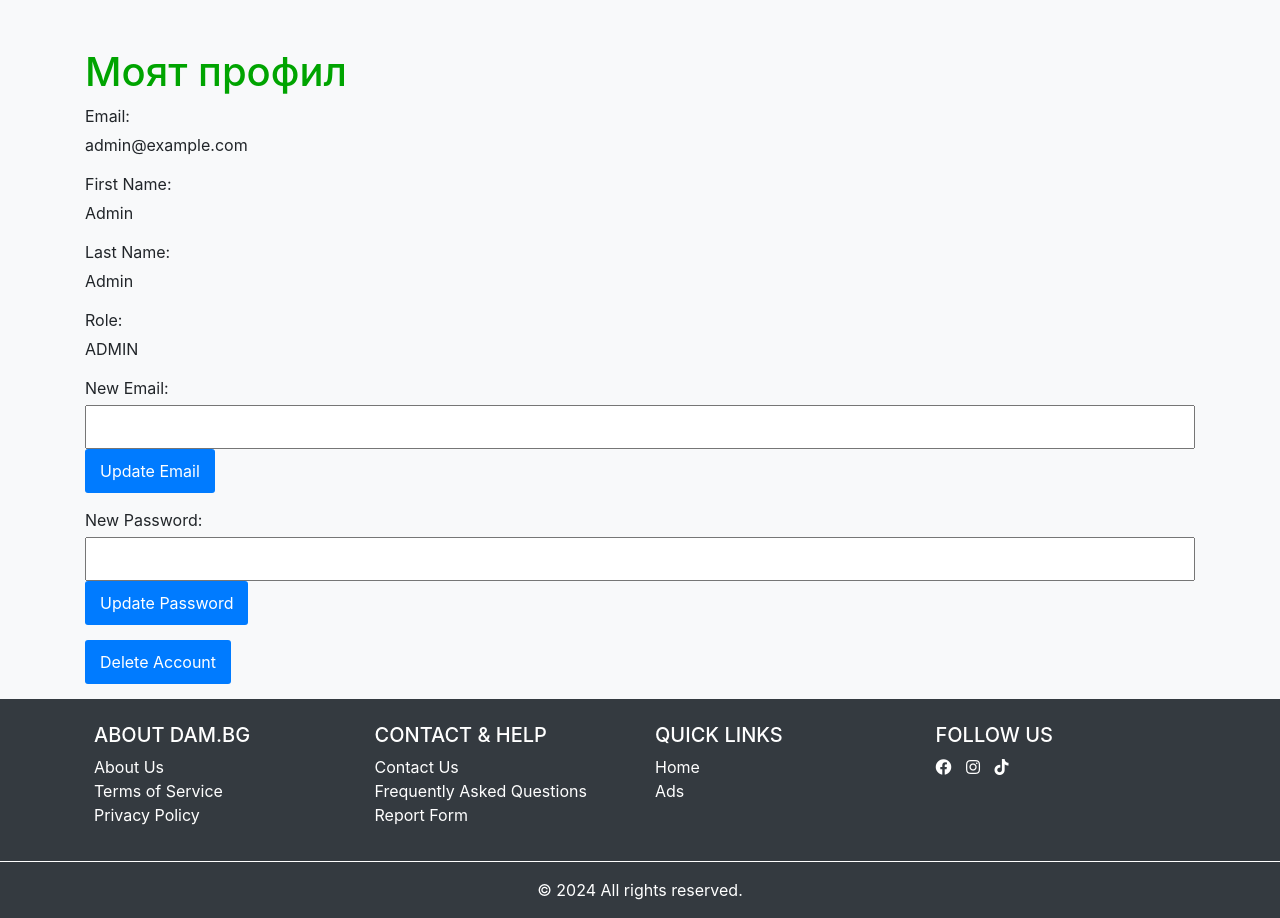
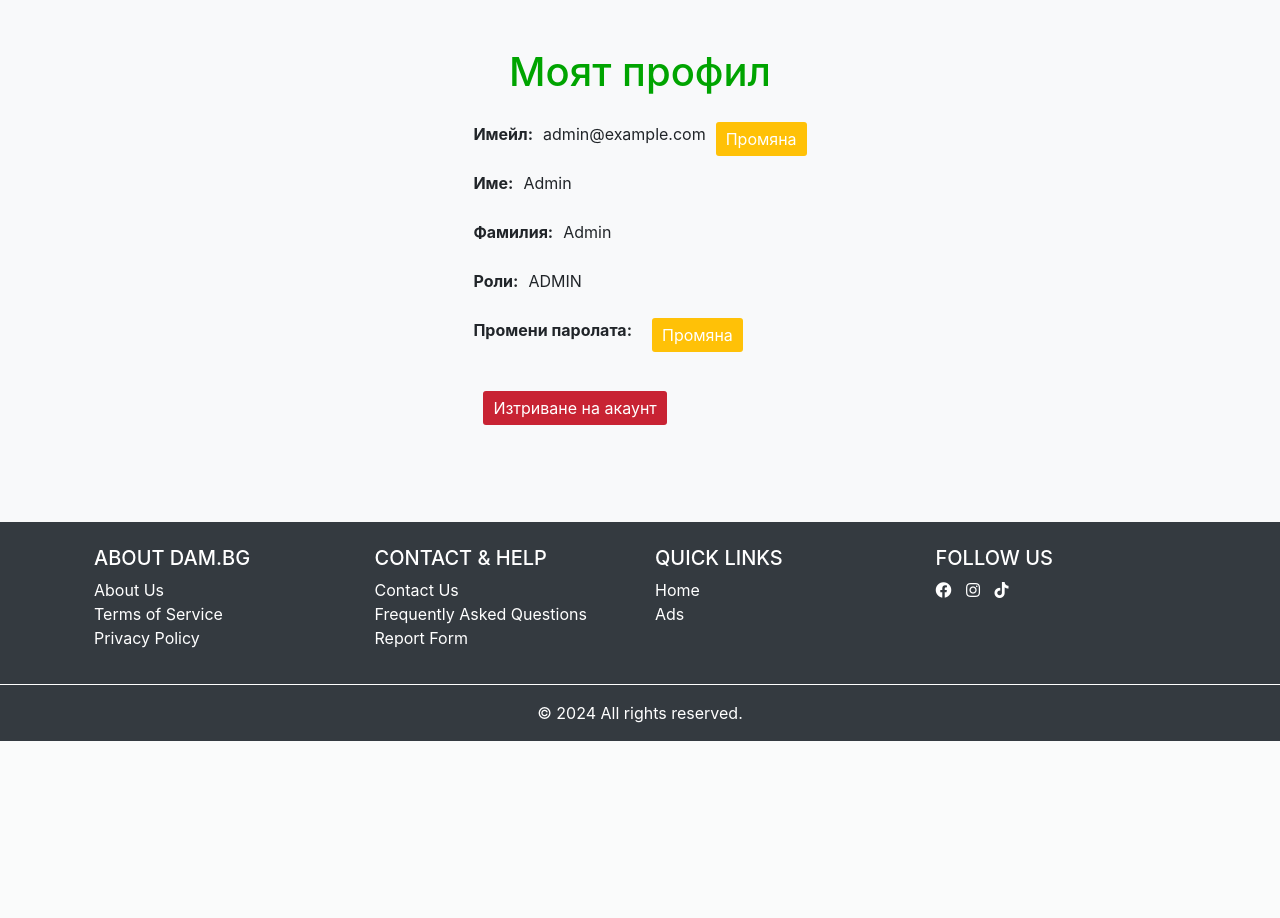
Before and after one commit to IvetoIvanova/DamApp, a Spring Boot app: page /my-profile in a window 1280 px wide. Shown: the part 59-977 px from the top of the page. After the commit the page ends 800 px from the top, so only its background shows below. Run offline with Spring Boot 4, Linux system fonts and the light colour scheme; a user stored in the database is signed in; some of the project's set-up classes (security, data sources, template engines, error pages and the like) are left out, and stand-ins take their place; some libraries are stand-ins or nearby versions.

Commit message:
Updating user profile edit functionality and account deletion
- Adding edit buttons for email and password fields in the profile page.
- Users must enter their current password to set a new password.
- Account deletion is now restricted if the user has existing advertisements.
- Improved UI/UX for profile page with edit and save/cancel options.

```diff
--- a/DamApp/src/main/java/bg/softuni/damapp/service/UserService.java
+++ b/DamApp/src/main/java/bg/softuni/damapp/service/UserService.java
@@ -17,7 +17,7 @@ public interface UserService {
 
     void updateEmail(Long userId, String newEmail);
 
-    void updatePassword(Long userId, String newPassword);
+    void updatePassword(Long userId, String currentPassword, String newPassword);
 
-    void deleteUser(Long userId);
+    void deleteUser(String email);
 }
--- a/DamApp/src/main/java/bg/softuni/damapp/web/UserProfileController.java
+++ b/DamApp/src/main/java/bg/softuni/damapp/web/UserProfileController.java
@@ -1,8 +1,12 @@
 package bg.softuni.damapp.web;
 
 import bg.softuni.damapp.model.dto.UserDTO;
+import bg.softuni.damapp.service.AdvertisementService;
 import bg.softuni.damapp.service.UserService;
+import jakarta.servlet.ServletException;
+import jakarta.servlet.http.HttpServletRequest;
 import org.springframework.security.core.annotation.AuthenticationPrincipal;
+import org.springframework.security.core.context.SecurityContextHolder;
 import org.springframework.security.core.userdetails.UserDetails;
 import org.springframework.stereotype.Controller;
 import org.springframework.ui.Model;
@@ -15,9 +19,11 @@ import java.security.Principal;
 @RequestMapping("/my-profile")
 public class UserProfileController {
     private final UserService userService;
+    private final AdvertisementService advertisementService;
 
-    public UserProfileController(UserService userService) {
+    public UserProfileController(UserService userService, AdvertisementService advertisementService) {
         this.userService = userService;
+        this.advertisementService = advertisementService;
     }
 
     @GetMapping
@@ -27,19 +33,62 @@ public class UserProfileController {
         return "/my-profile";
     }
 
+    @GetMapping("/profile-deleted")
+    public String logoutSuccess() {
+        return "profile-deleted";
+    }
+
     @PostMapping("/update-email")
-    public String updateEmail(@AuthenticationPrincipal UserDetails userDetails, @RequestParam("email") String email, RedirectAttributes redirectAttributes) {
+    public String updateEmail(@AuthenticationPrincipal UserDetails userDetails,
+                              @RequestParam("email") String email,
+                              RedirectAttributes redirectAttributes) {
         UserDTO userDTO = userService.findByEmail(userDetails.getUsername());
-        userService.updateEmail(userDTO.getId(), email);
-        redirectAttributes.addFlashAttribute("message", "Email updated successfully");
+        try {
+            userService.updateEmail(userDTO.getId(), email);
+            redirectAttributes.addFlashAttribute("message", "Имейлът е променен успешно.");
+        } catch (IllegalArgumentException e) {
+            redirectAttributes.addFlashAttribute("error", e.getMessage());
+        }
         return "redirect:/my-profile";
     }
 
     @PostMapping("/update-password")
-    public String updatePassword(@AuthenticationPrincipal UserDetails userDetails, @RequestParam("password") String password, RedirectAttributes redirectAttributes) {
+    public String updatePassword(@AuthenticationPrincipal UserDetails userDetails,
+                                 @RequestParam("currentPassword") String currentPassword,
+                                 @RequestParam("newPassword") String newPassword,
+                                 RedirectAttributes redirectAttributes) {
         UserDTO userDTO = userService.findByEmail(userDetails.getUsername());
-        userService.updatePassword(userDTO.getId(), password);
-        redirectAttributes.addFlashAttribute("message", "Password updated successfully");
+        try {
+            userService.updatePassword(userDTO.getId(), currentPassword, newPassword);
+            redirectAttributes.addFlashAttribute("message", "Паролата е променена успешно.");
+        } catch (IllegalArgumentException e) {
+            redirectAttributes.addFlashAttribute("error", e.getMessage());
+        }
         return "redirect:/my-profile";
     }
+
+    @PostMapping("/delete-account")
+    public String deleteAccount(@AuthenticationPrincipal UserDetails userDetails,
+                                RedirectAttributes redirectAttributes,
+                                HttpServletRequest request) {
+        UserDTO userDTO = userService.findByEmail(userDetails.getUsername());
+        boolean hasNoAdvertisements = advertisementService.getMyAds(userDTO.getId()).isEmpty();
+
+        if (!hasNoAdvertisements) {
+            redirectAttributes.addFlashAttribute("error", "Не може да изтриете акаунта си. Вие имате съществуващи обяви!");
+            return "redirect:/my-profile";
+        }
+
+        try {
+            userService.deleteUser(userDTO.getEmail());
+//            SecurityContextHolder.clearContext();
+            request.logout();
+            return "redirect:/my-profile/profile-deleted";
+        } catch (IllegalArgumentException e) {
+            redirectAttributes.addFlashAttribute("error", e.getMessage());
+            return "redirect:/my-profile";
+        } catch (ServletException e) {
+            throw new RuntimeException(e);
+        }
+    }
 }
--- a/DamApp/src/main/resources/templates/my-profile.html
+++ b/DamApp/src/main/resources/templates/my-profile.html
@@ -8,14 +8,27 @@
     <link rel="stylesheet" href="/css/styles.css">
     <link rel="stylesheet" href="https://cdnjs.cloudflare.com/ajax/libs/font-awesome/5.15.4/css/all.min.css">
     <style>
+        .my-profile-container {
+            display: inline-block;
+            justify-content: center;
+            margin: 10px;
+        }
+
         .form-group {
             margin-bottom: 15px;
+            display: flex;
+            text-align: center;
         }
 
         .form-group label {
             display: block;
-            margin-bottom: 5px;
+            margin-bottom: 10px;
+            margin-right: 10px;
         }
+
+        /*.form-group span {*/
+        /*    flex-grow: 1;*/
+        /*}*/
 
         .form-group input {
             width: 100%;
@@ -24,8 +37,9 @@
         }
 
         .form-group button {
-            padding: 10px 15px;
-            background-color: #007bff;
+            padding: 5px 10px;
+            margin-left: 10px;
+            background-color: #28a745;
             color: #fff;
             border: none;
             border-radius: 3px;
@@ -33,7 +47,27 @@
         }
 
         .form-group button:hover {
-            background-color: #0056b3;
+            background-color: #218838;
+        }
+
+        .form-group .edit-button {
+            margin-left: 10px;
+            background-color: #ffc107;
+            border-color: #ffc107;
+        }
+
+        .form-group .edit-button:hover {
+            background-color: #e0a800;
+        }
+
+        .form-group .delete-button {
+            background-color: #c82333;
+            color: #fff;
+        }
+
+        .form-group .delete-button:hover {
+            background-color: #721c24;
+            color: #fff;
         }
 
         .alert {
@@ -52,61 +86,112 @@
             color: #721c24;
         }
     </style>
+    <script>
+        function toggleEdit(field) {
+            var viewElement = document.getElementById(field + "-view");
+            var editElement = document.getElementById(field + "-edit");
+            var editButton = document.getElementById(field + "-edit-button");
+            if (viewElement) viewElement.style.display = "none";
+            if (editElement) editElement.style.display = "block";
+            if (editButton) editButton.style.display = "none";
+        }
+
+        function cancelEdit(field) {
+            var viewElement = document.getElementById(field + "-view");
+            var editElement = document.getElementById(field + "-edit");
+            var editButton = document.getElementById(field + "-edit-button");
+            if (viewElement) viewElement.style.display = "block";
+            if (editElement) editElement.style.display = "none";
+            if (editButton) editButton.style.display = "inline-block";
+        }
+    </script>
 </head>
 <body>
 <header>
     <th:block th:replace="~{fragments/commons::nav}"></th:block>
 </header>
 
-<div class="container mt-5"
+<div class="container mt-5 mb-4 text-center"
      th:action="@{/my-profile}"
      th:method="post"
      th:object="${userData}"
 >
-    <h1>Моят профил</h1>
+    <h1 class="mb-3">Моят профил</h1>
+    <div class="my-profile-container">
         <div class="form-group">
-        <label>Email:</label>
-        <span th:text="${userData.email}"></span>
+            <label class="font-weight-bold">Имейл:</label>
+            <span id="email-view" th:text="${userData.email}"></span>
+            <button id="email-edit-button"
+                    type="button"
+                    class="edit-button"
+                    onclick="toggleEdit('email')">Промяна
+            </button>
+            <form id="email-edit"
+                  th:action="@{/my-profile/update-email}"
+                  th:method="post"
+                  style="display: none;">
+                <input
+                        type="email"
+                        id="email"
+                        name="email"
+                        th:value="${userData.email}" required>
+                <button type="submit">Запамети</button>
+                <button type="button"
+                        class="edit-button"
+                        onclick="cancelEdit('email')">Отказ
+                </button>
+            </form>
         </div>
         <div class="form-group">
-        <label>First Name:</label>
+            <label class="font-weight-bold">Име:</label>
             <span th:text="${userData.firstName}"></span>
         </div>
         <div class="form-group">
-        <label>Last Name:</label>
+            <label class="font-weight-bold">Фамилия:</label>
             <span th:text="${userData.lastName}"></span>
         </div>
         <div class="form-group">
-        <label>Role:</label>
+            <label class="font-weight-bold">Роли:</label>
             <span th:each="role : ${userData.roles}" th:text="${role}"></span>
         </div>
-    <form th:action="@{/my-profile/update-email}"
+        <div class="form-group">
+            <label class="font-weight-bold">Промени паролата:</label>
+            <button id="password-edit-button"
+                    type="button"
+                    class="edit-button"
+                    onclick="toggleEdit('password')">Промяна
+            </button>
+            <form id="password-edit"
+                  th:action="@{/my-profile/update-password}"
                   th:method="post"
-          class="form-group">
-        <div>
-            <label for="email">New Email:</label>
-            <input type="email" id="email" name="email" required>
+                  style="display: none;">
+                <input
+                        type="password"
+                        id="current-password"
+                        name="currentPassword"
+                        placeholder="Current Password" required>
+                <input
+                        type="password"
+                        id="new-password"
+                        name="newPassword"
+                        placeholder="New Password" required>
+                <button type="submit">Запамети</button>
+                <button type="button"
+                        class="edit-button"
+                        onclick="cancelEdit('password')">Отказ
+                </button>
+            </form>
         </div>
-        <button type="submit">Update Email</button>
-    </form>
-    <form th:action="@{/my-profile/update-password}"
-          th:method="post"
-          class="form-group">
-        <div>
-            <label for="password">New Password:</label>
-            <input type="password" id="password" name="password" required>
-        </div>
-        <button type="submit">Update Password</button>
-    </form>
-    <form th:action="@{/profile/delete-account}"
+        <form th:action="@{/my-profile/delete-account}"
               th:method="post" class="form-group">
-        <button type="submit">Delete Account</button>
+            <button type="submit" class="delete-button mt-4">Изтриване на акаунт</button>
         </form>
         <div th:if="${message}" class="alert alert-success">
             <span th:text="${message}"></span>
         </div>
         <div th:if="${error}" class="alert alert-error">
             <span th:text="${error}"></span>
+        </div>
     </div>
 </div>
 
```
Also changed, not shown: DamApp/src/main/java/bg/softuni/damapp/config/SecurityConfig.java (+6 -1 lines), DamApp/src/main/java/bg/softuni/damapp/service/impl/UserServiceImpl.java (+25 -5 lines), DamApp/src/main/resources/templates/profile-deleted.html (added, +52 -0 lines). Lines whose indentation alone changed are shown as unchanged.
